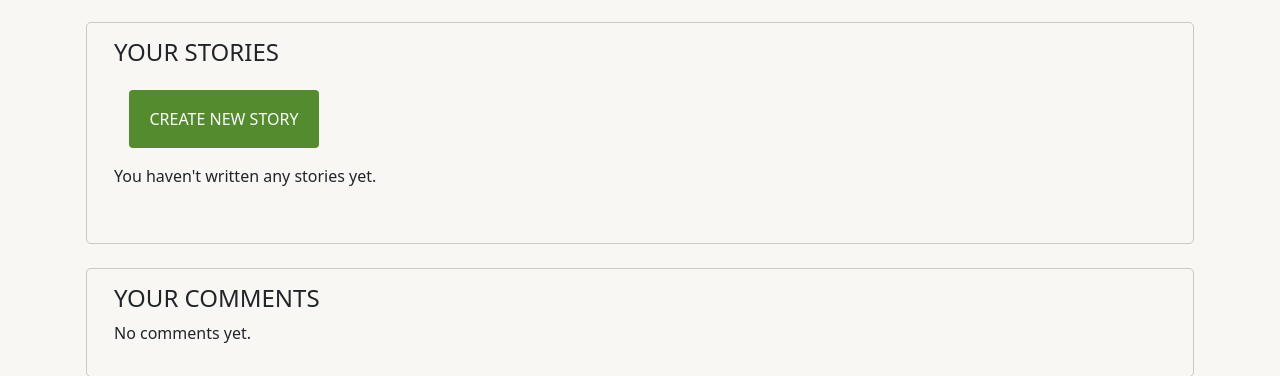
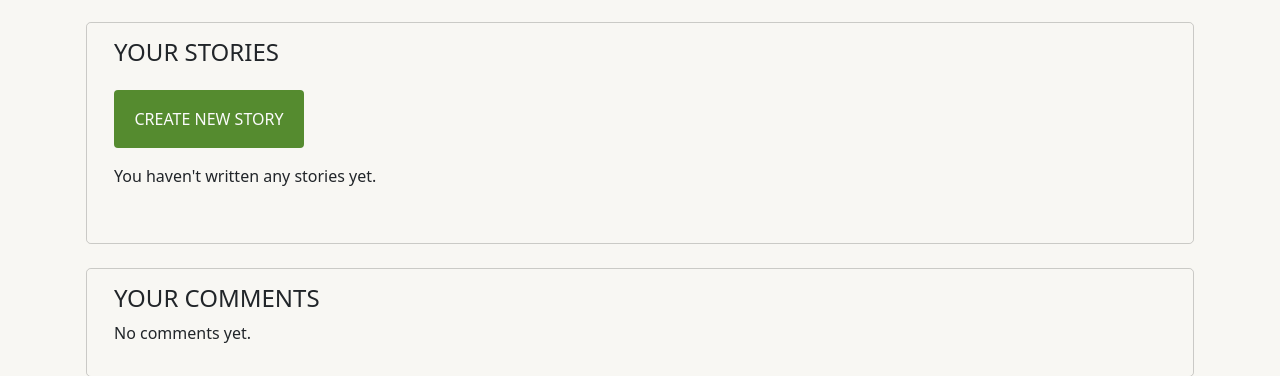
Before and after one commit to LemmenAid/coastal-gardens, a Django app: page /dashboard/ in a window 1280 px wide. Shown: the part 880-1256 px from the top of the page. Run offline with Django 4.2, Linux system fonts and the light colour scheme; the visitor is signed in with stand-in values (Sample User, id 1); data that the repository does not hold is empty.

```diff
--- a/static/css/style.css
+++ b/static/css/style.css
@@ -432,7 +432,7 @@ body {
     width: 190px;
     text-transform: uppercase;
     padding: 12px;
-    margin: 15px;
+    margin: 15px 0px;
     color: #fbfbfb !important;
 }
 
```
